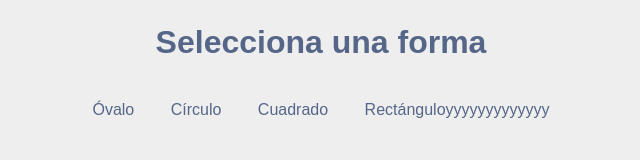
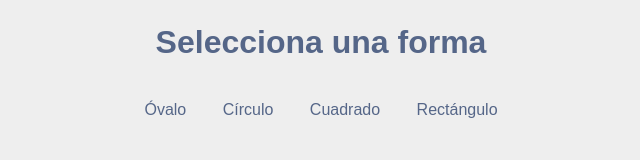
Before and after one commit to romanCiur/DOM, a plain HTML site: page index.html in a window 1280 px wide. Shown: the whole page, without its empty margins (319-959 px from the left). Drawn offline with Linux system fonts and the light colour scheme.

Commit message:
Actualizando...

```diff
--- a/index.html
+++ b/index.html
@@ -14,7 +14,7 @@
 		<li>Óvalo</li>
 		<li>Círculo</li>
 		<li>Cuadrado</li>
-		<li>Rectánguloyyyyyyyyyyyyy</li>
+		<li>Rectángulo</li>
 	</ul>
 	<div></div>
 	<script src="js/dom.js"></script>
```
